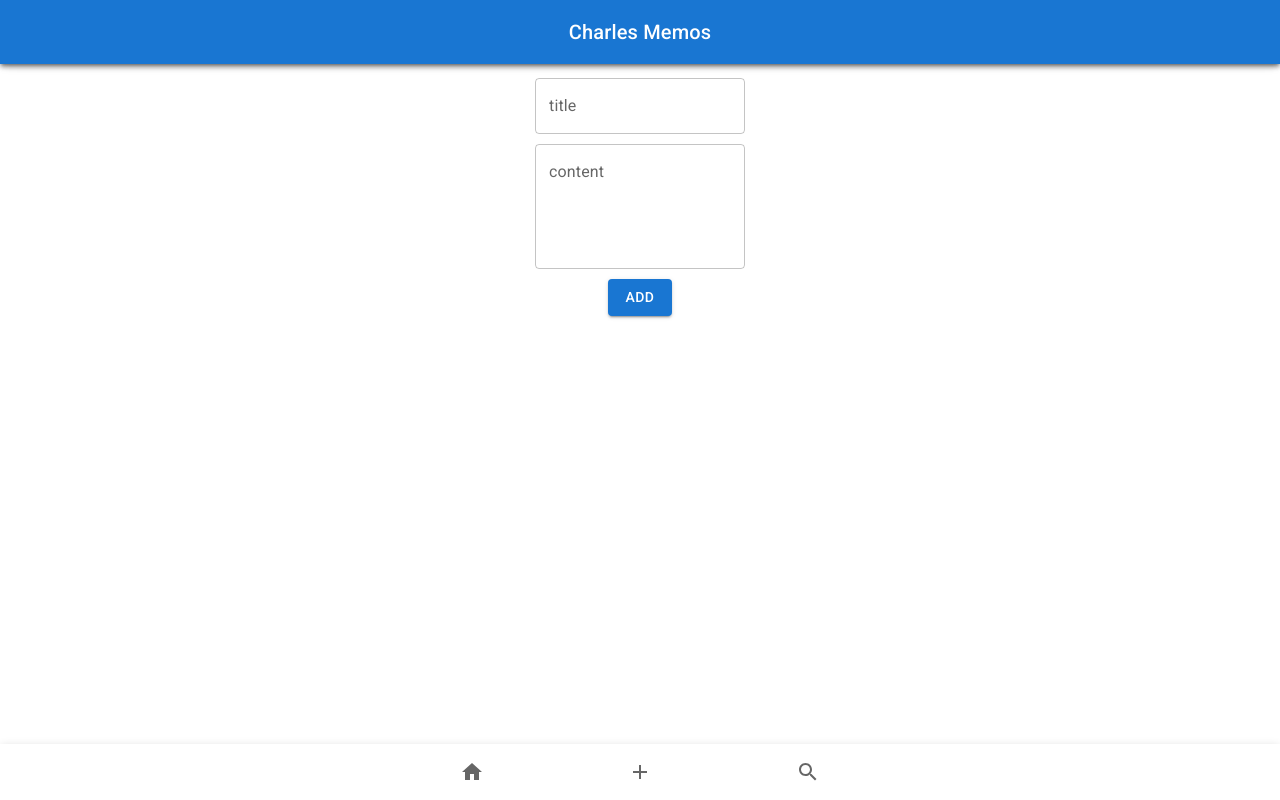
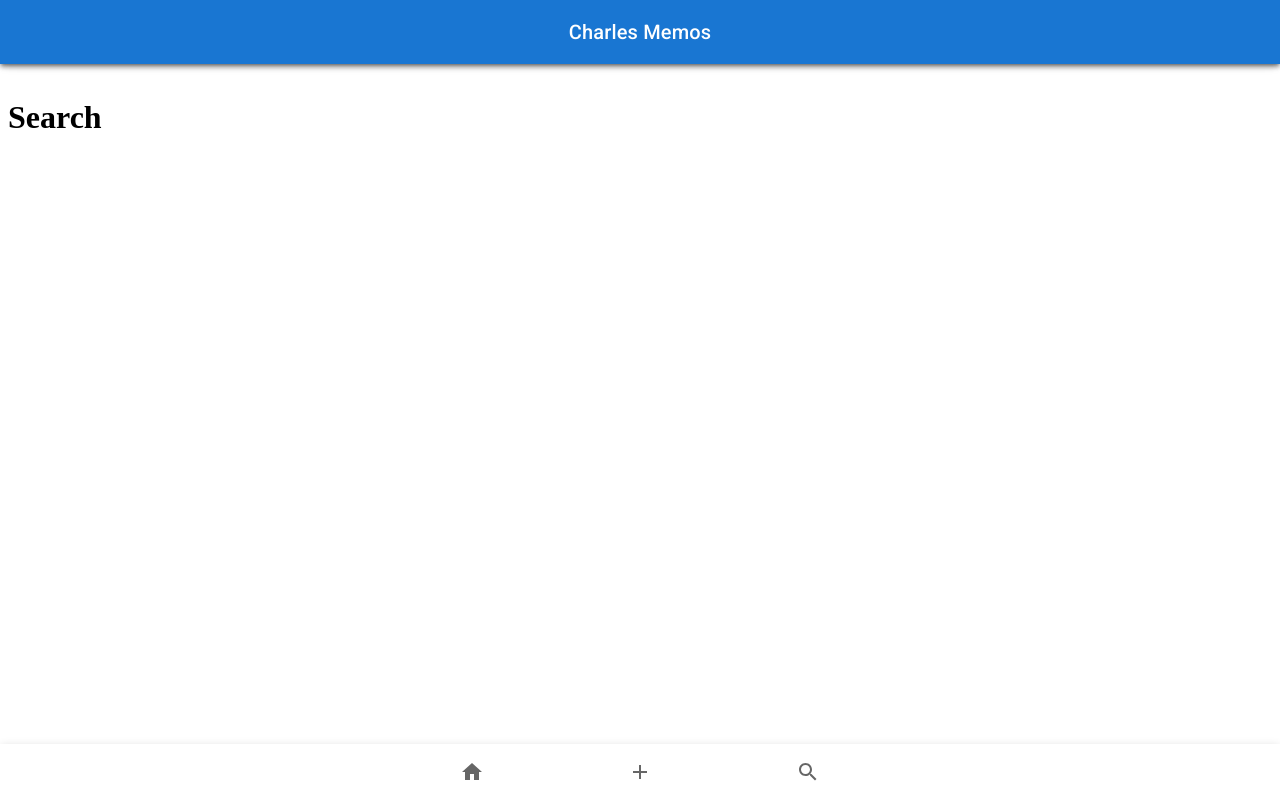
Before and after one commit to charles521/react-advanced-course, a React (Vite) app in the folder memo/: page /search in a window 1280 px wide. Built offline with nearby package versions, Linux system fonts and the light colour scheme.

Commit message:
memo实际路由跳转补充

```diff
--- a/memo/src/App.jsx
+++ b/memo/src/App.jsx
@@ -1,17 +1,21 @@
-import NavBar from "./components/NavBar";
-import BottomNavBar from "./components/BottomNavBar";
+import { BrowserRouter, Routes, Route } from "react-router-dom";
+import AppLayout from "./components/AppLayout";
 import MemoList from "./components/MemoList";
 import Add from "./components/Add";
+import Search from "./components/Search";
 
 function App() {
   return (
     <>
-      <NavBar />
-      <div style={{ padding: "70px 0 60px 0" }}>
-        {/* <MemoList /> */}
-        <Add />
-      </div>
-      <BottomNavBar />
+      <BrowserRouter>
+        <Routes>
+          <Route element={<AppLayout />}>
+            <Route path="/" element={<MemoList />} />
+            <Route path="/add" element={<Add />} />
+            <Route path="/search" element={<Search />} />
+          </Route>
+        </Routes>
+      </BrowserRouter>
     </>
   );
 }
--- /dev/null
+++ b/memo/src/components/AppLayout.jsx
@@ -0,0 +1,17 @@
+import { Outlet } from "react-router-dom";
+import NavBar from "./NavBar";
+import BottomNavBar from "./BottomNavBar";
+
+function AppLayout() {
+  return (
+    <>
+      <NavBar />
+      <div style={{ padding: "70px 0 60px 0" }}>
+        <Outlet />
+      </div>
+      <BottomNavBar />
+    </>
+  );
+}
+
+export default AppLayout;
--- a/memo/src/components/BottomNavBar.jsx
+++ b/memo/src/components/BottomNavBar.jsx
@@ -1,14 +1,17 @@
-import * as React from "react";
+import { useState } from "react";
+import { useNavigate } from "react-router-dom";
 import { Paper, BottomNavigation, BottomNavigationAction } from "@mui/material";
 import HomeIcon from "@mui/icons-material/Home";
 import AddIcon from "@mui/icons-material/Add";
 import SearchIcon from "@mui/icons-material/Search";
 
 export default function BottomNavBar() {
-  const [value, setValue] = React.useState("recents");
+  const navigate = useNavigate();
+  const [value, setValue] = useState("recents");
 
-  const handleChange = (event, newValue) => {
+  const handleChange = (_event, newValue) => {
     setValue(newValue);
+    navigate(newValue);
   };
 
   return (
@@ -17,11 +20,11 @@ export default function BottomNavBar() {
       elevation={3}
     >
       <BottomNavigation value={value} onChange={handleChange}>
-        <BottomNavigationAction label="Home" value="Home" icon={<HomeIcon />} />
-        <BottomNavigationAction label="Add" value="Add" icon={<AddIcon />} />
+        <BottomNavigationAction label="Home" value="/" icon={<HomeIcon />} />
+        <BottomNavigationAction label="Add" value="add" icon={<AddIcon />} />
         <BottomNavigationAction
           label="Search"
-          value="Search"
+          value="search"
           icon={<SearchIcon />}
         />
       </BottomNavigation>
--- /dev/null
+++ b/memo/src/components/Search.jsx
@@ -0,0 +1,9 @@
+function Search() {
+  return (
+    <div>
+      <h1>Search</h1>
+    </div>
+  );
+}
+
+export default Search;
```
